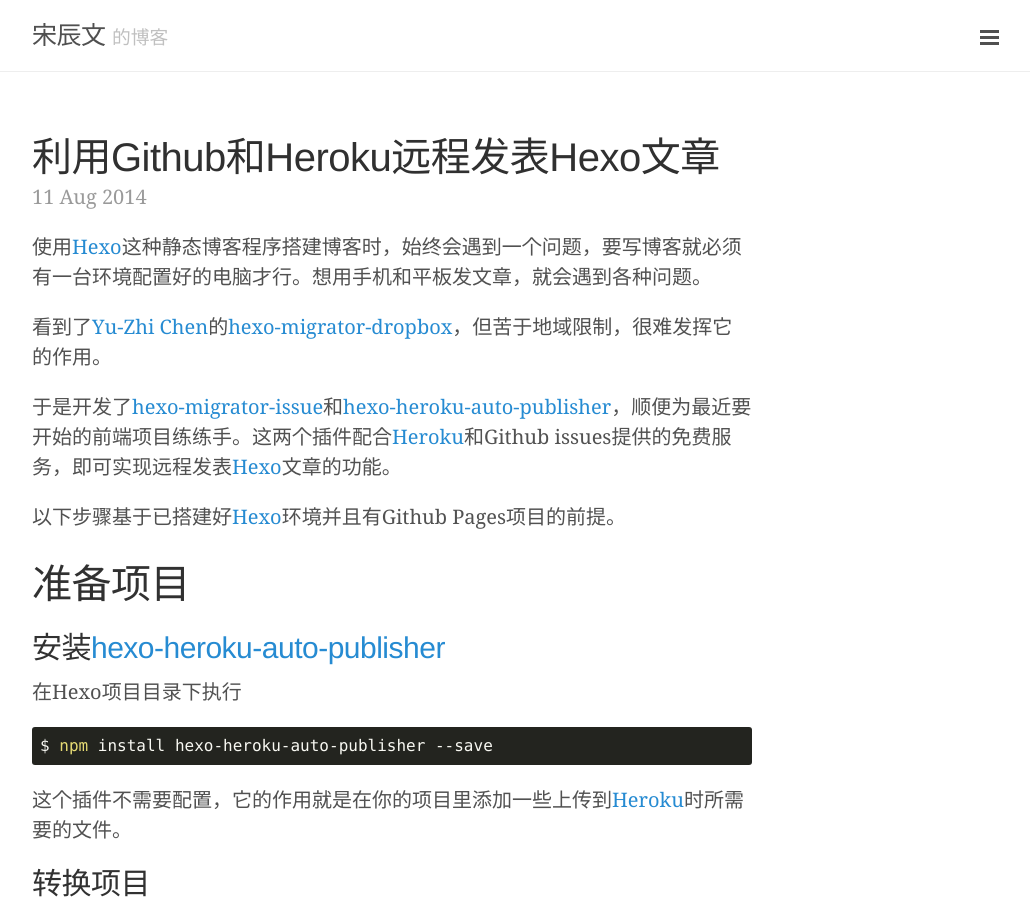
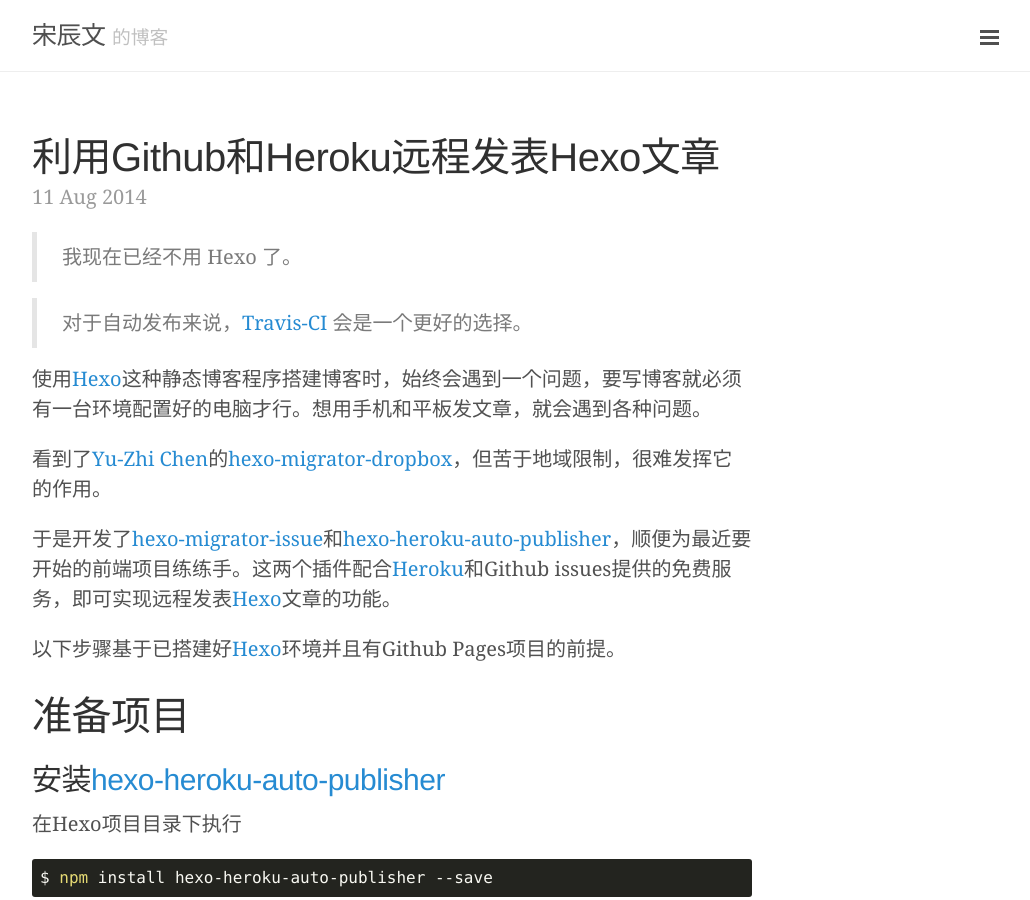
Before and after one commit to songchenwen/songchenwen.github.io, a Jekyll site: the page built from _posts/2014-08-11-hexo-auto-publisher-on-heroku.md, in a window 1280 px wide and 900 px high. Shown: the whole window, without its empty margins (248-1278 px from the left). Built offline with Jekyll 4.4.1, drawn with Linux system fonts in a browser that asks for light colours; comment, search, counter and statistics services are not loaded.

Commit message:
deprecate hexo auto publisher

```diff
--- a/_posts/2014-08-11-hexo-auto-publisher-on-heroku.md
+++ b/_posts/2014-08-11-hexo-auto-publisher-on-heroku.md
@@ -7,6 +7,10 @@
   - Heroku
   - Hexo
 ---
+
+> 我现在已经不用 Hexo 了。
+
+> 对于自动发布来说，[Travis-CI](https://travis-ci.org) 会是一个更好的选择。
 
 使用[Hexo]这种静态博客程序搭建博客时，始终会遇到一个问题，要写博客就必须有一台环境配置好的电脑才行。想用手机和平板发文章，就会遇到各种问题。
 
```
